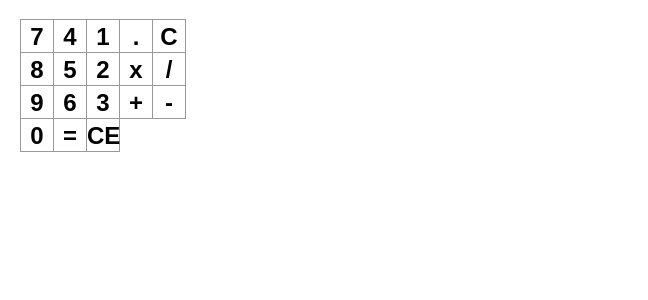
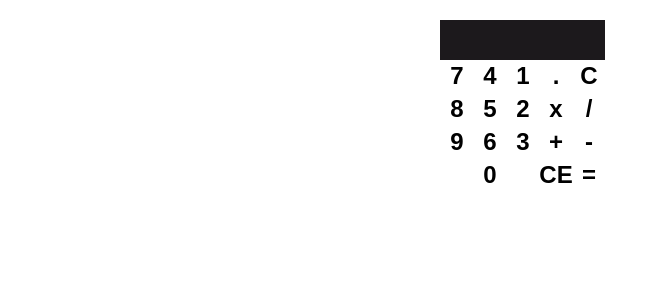
Before and after one commit to sofiiaabdu/react.calculator, a React (Create React App) app: page / in a window 1280 px wide. Shown: the top 300 px of the page, without its empty margins (0-648 px from the left). Built offline with nearby package versions, Linux system fonts and the light colour scheme.

Commit message:
Fixed functionality and bugs, split into two classes, CSS.

```diff
--- a/package.json
+++ b/package.json
@@ -3,6 +3,7 @@
   "version": "0.1.0",
   "private": true,
   "dependencies": {
+    "immutability-helper": "^2.8.0",
     "react": "^16.5.0",
     "react-dom": "^16.5.0",
     "react-scripts": "1.1.5"
--- a/src/App.css
+++ b/src/App.css
@@ -1,28 +1,57 @@
-.App {
+html {
+  box-sizing: border-box;
+}
+*, *:before, *:after {
+  box-sizing: inherit;
+}
+
+body {
+  height:100%;
+  background: white; /* Old browsers */
+  width: 400px ;
+  margin-left: auto ;
+  margin-right: auto ;
+  height: 100px;
+  line-height: 100px;
   text-align: center;
 }
 
-.App-logo {
-  animation: App-logo-spin infinite 20s linear;
-  height: 80px;
+.key {
+  display: block;
+  background: none;
+  border: none;
+  padding: 0;
+  font-family: inherit;
+  user-select: none;
+  cursor: pointer;
+  outline: none;
+  text-color: white;
+  text-decoration-color: white;
 }
 
-.App-header {
-  background-color: #222;
-  height: 150px;
-  padding: 20px;
-  color: white;
+button:active {
+  box-shadow: inset 0px 0px 30px 0px rgba(0,0,0,0.25);
 }
 
-.App-title {
-  font-size: 1.5em;
+
+.Display {
+  height: 40px;
+  color: white;
+  background: #1c191c;
+  line-height: 40px;
+  font-size: 18px;
+  flex: 1;
+  width: 165px;
 }
 
-.App-intro {
-  font-size: large;
+.board {
+  min-width:400px;
+  max-width:400px;
+  display: inline-block;
+  vertical-align: middle;
+  line-height: normal;
 }
 
-@keyframes App-logo-spin {
-  from { transform: rotate(0deg); }
-  to { transform: rotate(360deg); }
+.board-row {
+  text-decoration-color: white;
 }
--- a/src/App.js
+++ b/src/App.js
@@ -1,4 +1,6 @@
 import React, { Component } from 'react';
+import update from 'immutability-helper';
+import Display from './Display';
 import './App.css';
 
 function Key(props) {
@@ -11,24 +13,16 @@ function Key(props) {
     );
 }
 
-class Display extends React.Component {
-    render() {
-        const result = Array.prototype.join.call(this.props.data, "");
-        return <div className="Display"> {result} </div>
-    }
-}
-
-
 class Board extends React.Component {
-    constructor() {
-        super();
+    constructor(props) {
+        super(props);
         this.state = {
-            keys: [],
+            keys: "",
         };
     }
 
     calculateResult = () => {
-        let result = this.state.keys.join('');
+        let result = this.state.keys;
 
         if (result) {
             result = eval(result);
@@ -36,29 +30,34 @@ class Board extends React.Component {
                 keys: result
             });
         }
-    }
+    };
 
     handleClick(digit) {
         let temp = this.state.keys;
         switch (digit) {
             case "CE":
-                temp.pop();
+                if (temp.length > 0) {
+                    temp = temp.slice(0, -1);
+                }
                 this.setState({keys: temp});
-                break
+                break;
             case "C":
-                temp = [];
-                this.setState({keys: temp});
-                break
+                this.setState({keys: ""});
+                break;
             case "equal":
                 this.calculateResult();
-                break
+                break;
             default:
-                temp.push(digit);
-                this.setState({keys: temp});
+                /*temp = update(this.state.keys, {
+                    $push: [digit],
+                });*/
+                temp = temp + digit.toString();
+                this.setState({
+                    keys: temp,
+                });
                 break;
         }
     }
-
 
     renderKey(digit, label) {
         return (
@@ -67,7 +66,7 @@ class Board extends React.Component {
 
     render() {
         return (
-            <div>
+            <div className="board">
                 <Display data={this.state.keys} />
                 <div className="board-row">
                     {this.renderKey(7, "7")}
@@ -89,11 +88,14 @@ class Board extends React.Component {
                     {this.renderKey(3, "3")}
                     {this.renderKey("+", "+")}
                     {this.renderKey("-", "-")}
+
                 </div>
                 <div className="board-row">
+                    {this.renderKey(null)}
                     {this.renderKey(0, "0")}
+                    {this.renderKey(null)}
+                    {this.renderKey("CE", "CE")}
                     {this.renderKey("equal", "=")}
-                    {this.renderKey("CE", "CE")}
                 </div>
             </div>
         );
--- /dev/null
+++ b/src/Display.js
@@ -0,0 +1,10 @@
+import React from "react";
+
+class Display extends React.Component {
+    render() {
+        const result = this.props.data;
+        return <div className="Display"> {result} </div>
+    }
+}
+
+export default Display;
```
